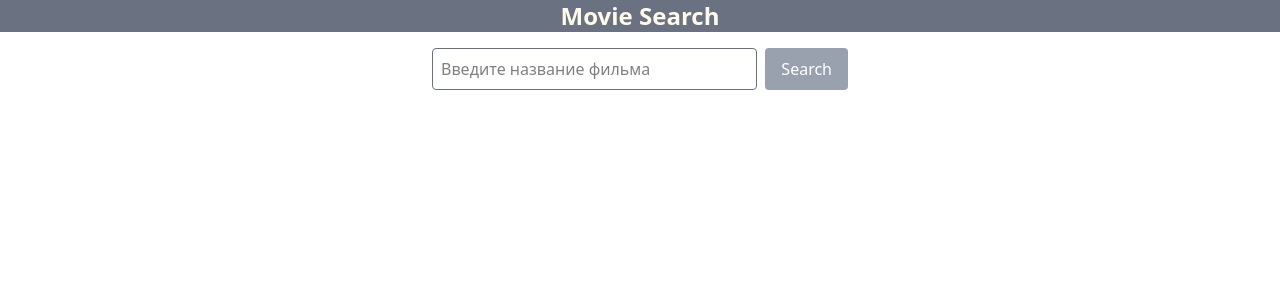
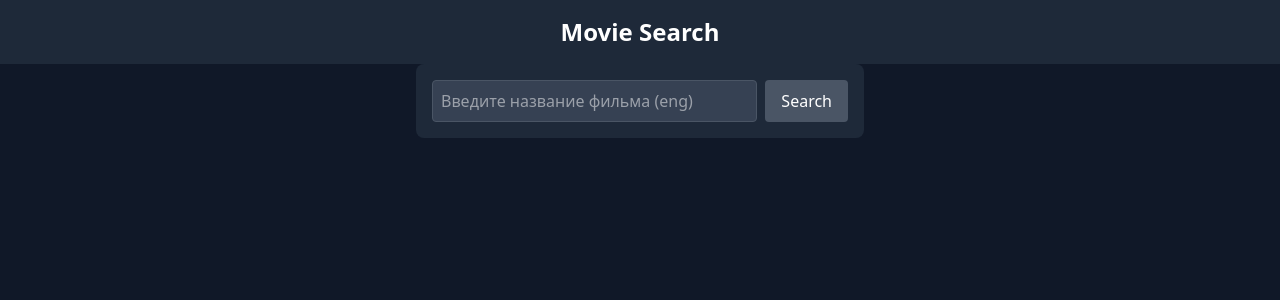
Before and after one commit to FlintAB/movie-search, a React app: page / in a window 1280 px wide. Shown: the top 300 px of the page. Built offline with nearby package versions, Linux system fonts and the light colour scheme; the HTML template or start-up script is replaced by a standard one.

Commit message:
add/New styles for components

```diff
--- a/package.json
+++ b/package.json
@@ -12,6 +12,7 @@
   "dependencies": {
     "@reduxjs/toolkit": "^2.7.0",
     "@tailwindcss/vite": "^4.1.5",
+    "framer-motion": "^12.9.4",
     "react": "^19.0.0",
     "react-dom": "^19.0.0",
     "react-redux": "^9.2.0",
--- a/src/App.tsx
+++ b/src/App.tsx
@@ -5,11 +5,13 @@ import {MovieList} from './components/movieList/MovieList'
 
 function App() {
   return (
-    <>
+    <div className='min-h-screen bg-gray-900'>
     <Header/>
-    <SearchForm/>
-    <MovieList/>
-    </>
+    <main className='container mx-auto'>
+      <SearchForm/>
+      <MovieList/>
+    </main>
+    </div>
   )
 }
 
--- a/src/components/header/Header.tsx
+++ b/src/components/header/Header.tsx
@@ -2,8 +2,8 @@ import { FC } from "react";
 
 export const Header: FC = () => {
    return(
-      <header className="text-amber-50 bg-gray-500 text-center">
-         <h1 className="text-2xl font-bold">Movie Search</h1>
+      <header className="p-4  bg-gray-800 ">
+         <h1 className="text-2xl font-bold text-white text-center">Movie Search</h1>
       </header>
    );
 };
--- a/src/components/movieList/MovieList.tsx
+++ b/src/components/movieList/MovieList.tsx
@@ -1,6 +1,7 @@
 import { FC } from "react";
 import { useSelector } from "react-redux";
 import { RootState } from "../../services/store";
+import {motion} from 'framer-motion';
 
 
 export const MovieList: FC = () => {
@@ -10,7 +11,7 @@ export const MovieList: FC = () => {
   console.log('Состояние компонента MovieList:', {movies, status, error, query});
 
   if (status === "loading") {
-    return <div className="text-center p-4">Загрузка...</div>;
+    return <div className="text-center p-4 text-red-600">Загрузка...</div>;
   };
 
   if (status === "error") {
@@ -20,8 +21,7 @@ export const MovieList: FC = () => {
 
   if (!movies || movies.length === 0 && query) {
     return (
-      <div className="text-center p-4">
-        {" "}
+      <div className="text-center p-4 text-red-600">
         Не найдено фильмов по запросу '{query}'
       </div>
     );
@@ -30,24 +30,27 @@ export const MovieList: FC = () => {
   return (
     <div className="grid grid-cols-1 sm:grid-cols-2 md:grid-cols-3 lg:grid-cols-4 gap-4 p-4">
       {movies.map((movie) => (
-        <div
+        <motion.div
           key={movie.imdbID}
-          className="bg-white rounded shadow p-4 flex flex-col items-center"
+          initial={{ opacity: 0, y: 20 }}
+          animate={{ opacity: 1, y: 0 }}
+          transition={{ duration: 0.3 }}
+          className="bg-gray-800 rounded-lg shadow-lg p-4 flex flex-col items-center hover:scale-105 hover:shadow-lg transition-all duration-200"
         >
           {movie.Poster !== 'N/A' ? (
             <img
               src={movie.Poster}
               alt={movie.Title}
-              className="w-full h-48 object-cover rounded"
+              className="w-full h-full rounded-lg shadow-sm bg-gray-200 aspect-[2/3]"
             />
           ) : (
-            <div className="w-full h-48 bg-gray-400 flex items-center justify-center rounded">
+            <div className="w-full h-full bg-gray-200 flex items-center justify-center rounded-lg aspect-[2/3]">
               Постер отсутствует
             </div>
           )}
-          <h3 className="mt-2 text-lg font-semibold">{movie.Title}</h3>
-          <p className="text-gray-600">{movie.Year || 'N/A'}</p>
-      </div>
+          <h3 className="mt-2 text-lg font-semibold text-white">{movie.Title}</h3>
+          <p className="text-gray-400">{movie.Year || 'N/A'}</p>
+      </motion.div>
       ))}
     </div>
   );
--- a/src/components/searchForm/SearchForm.tsx
+++ b/src/components/searchForm/SearchForm.tsx
@@ -23,9 +23,9 @@ export const SearchForm: FC = () => {
    }
 
    return (
-      <form onSubmit={handleSubmit} className="flex gap-2 p-4 max-w-md mx-auto">
-      <input name="searchFilmField" type="text" placeholder="Введите название фильма" value={query} onChange={handleChange} disabled={status === 'loading'} className="flex-1 p-2 rounded border border-gray-500 focus:outline focus:border-blue-800"/>
-      <button type="submit" disabled={!query.trim() || status === 'loading'} className={`text-white px-4 py-2 rounded ${!query.trim() || status === 'loading' ? 'bg-gray-400 cursor-not-allowed' : 'bg-blue-500 hover:bg-blue-700'}`} >Search</button>
+      <form onSubmit={handleSubmit} className="flex gap-2 p-4 max-w-md mx-auto bg-gray-800 rounded-lg">
+      <input name="searchFilmField" type="text" placeholder="Введите название фильма (eng)" value={query} onChange={handleChange} disabled={status === 'loading'} className="flex-1 p-2 rounded bg-gray-700 text-white border border-gray-600 focus:outline-none focus:border-red-500"/>
+      <button type="submit" disabled={!query.trim() || status === 'loading'} className={`text-white px-4 py-2 rounded ${!query.trim() || status === 'loading' ? 'bg-gray-600 cursor-not-allowed' : 'bg-red-600 hover:bg-red-700'}`} >Search</button>
       </form>
    );
 };
```
Also changed, not shown: src/services/slices/searchSlice.ts (indentation only), 1 other file (tests, documents, lock files or other folders).
